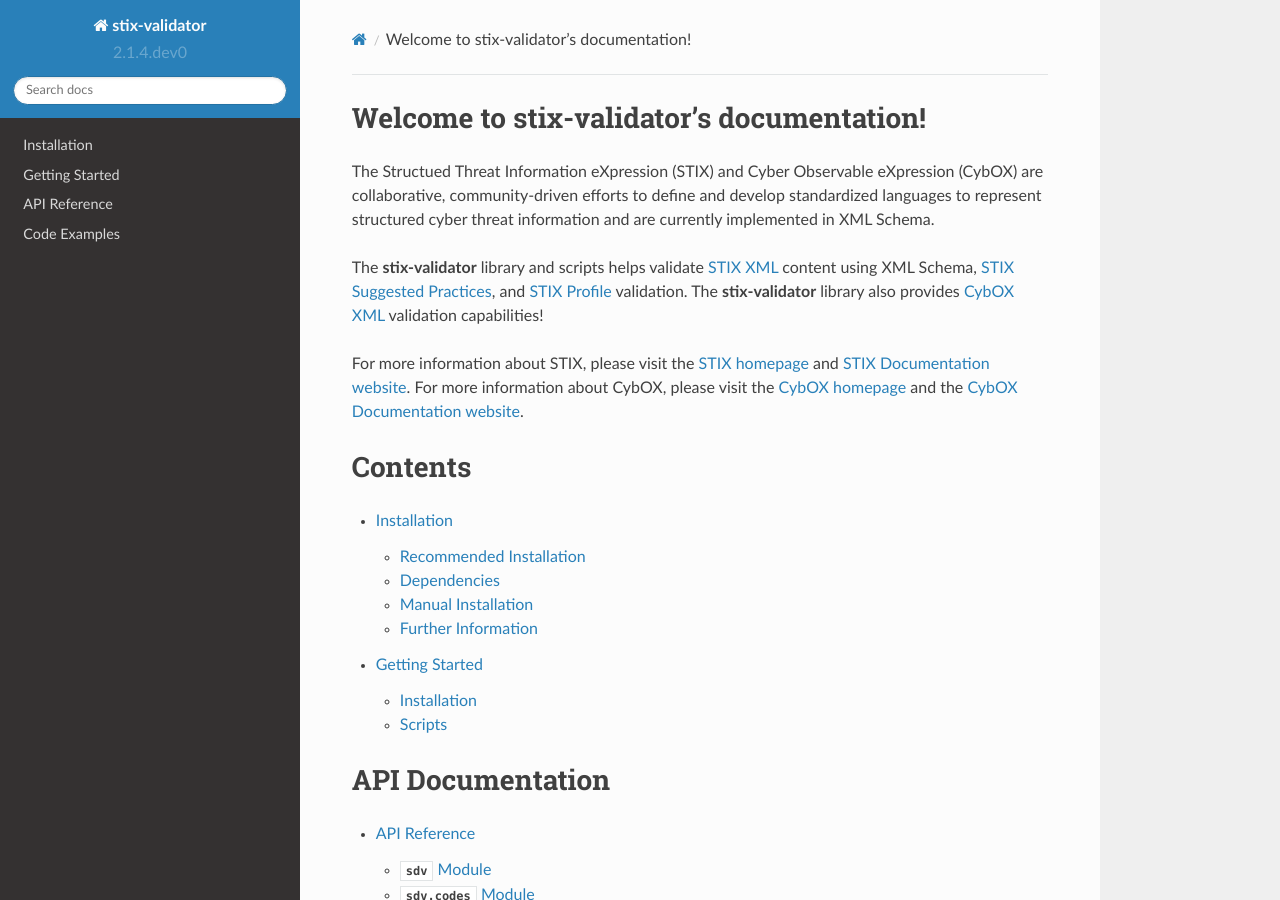
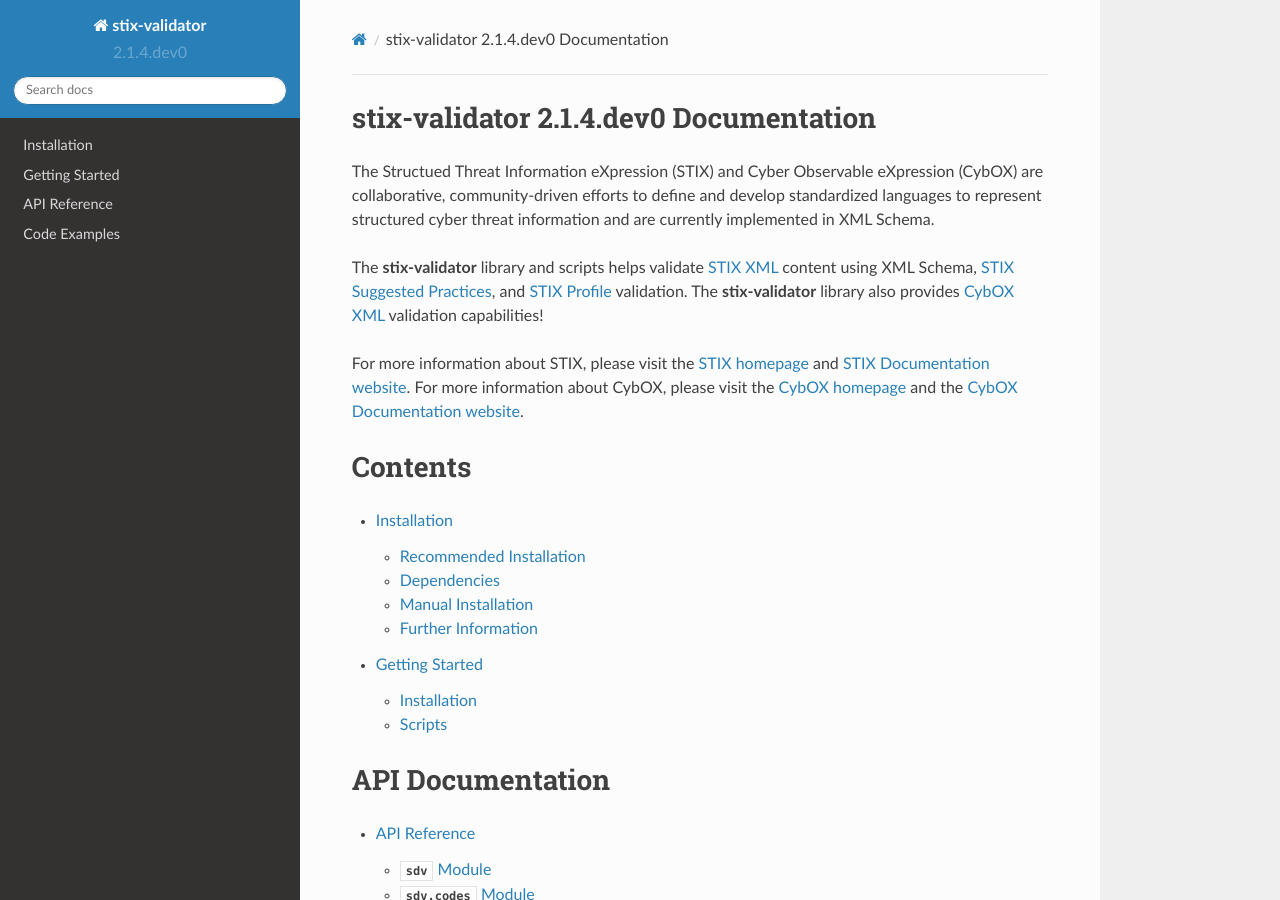
Before and after one commit to STIXProject/stix-validator, a Sphinx documentation site: the page built from docs/index.rst, in a window 1280 px wide and 900 px high. Built offline with Sphinx 7.4.7 and the Read the Docs theme 2.0.0, drawn with Linux system fonts in a browser that asks for light colours.

Commit message:
Include release in documentation title.

```diff
--- a/docs/index.rst
+++ b/docs/index.rst
@@ -1,5 +1,5 @@
-Welcome to stix-validator's documentation!
-==========================================
+stix-validator |release| Documentation
+======================================
 
 The Structued Threat Information eXpression (STIX) and Cyber Observable
 eXpression (CybOX) are collaborative, community-driven efforts to define and
```
